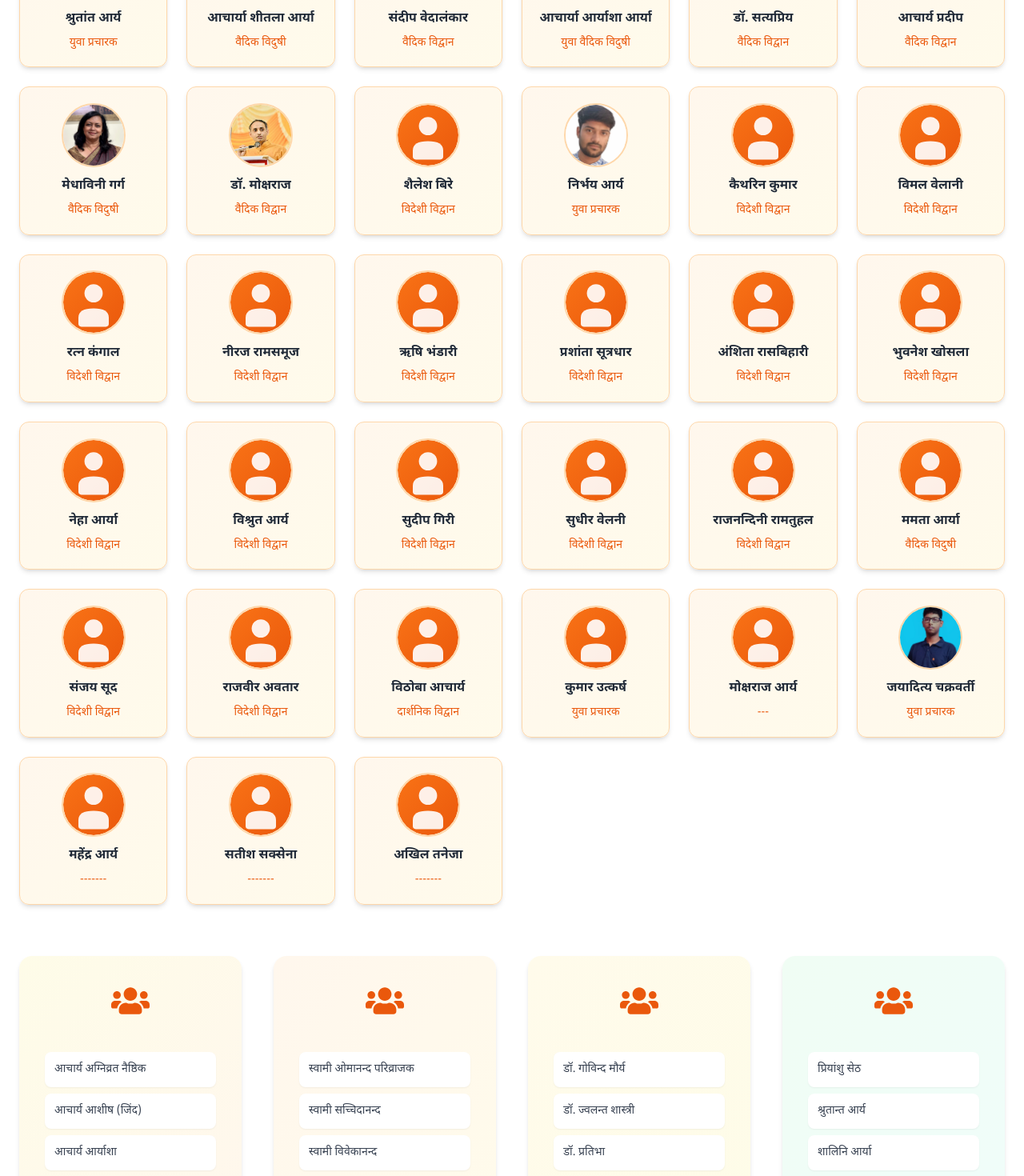
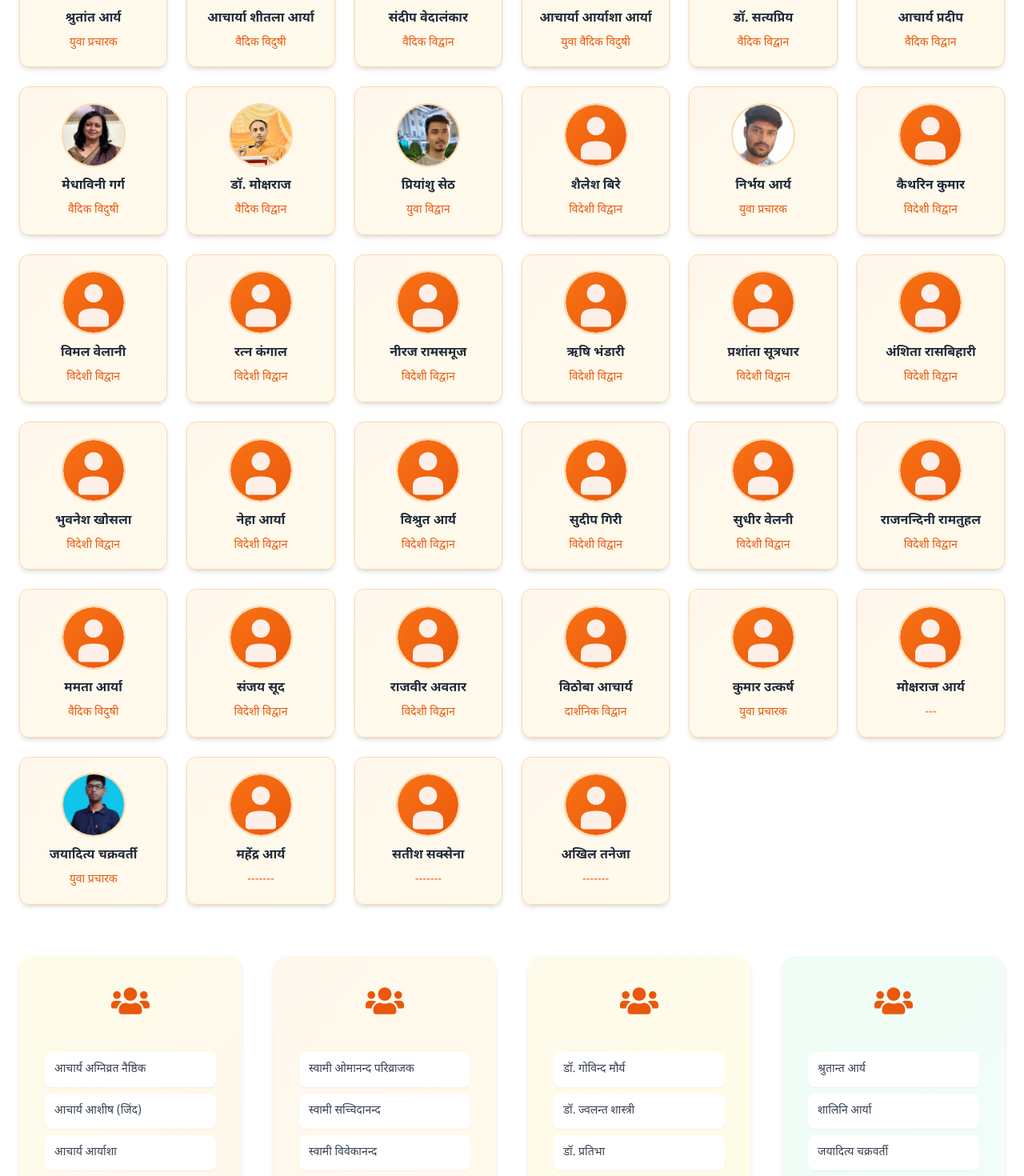
Before and after one commit to Ankitjangid33/maha-samelan-2025, a React (Create React App) app: page / in a window 1280 px wide. Shown: the part 8240-9710 px from the top of the page at 80% size. Built offline with nearby package versions, Linux system fonts and the light colour scheme.

Commit message:
update profile

```diff
--- a/src/components/Speakers.jsx
+++ b/src/components/Speakers.jsx
@@ -320,6 +320,11 @@ const Speakers = () => {
       image: "/मोक्षराज.jpg",
     },
     {
+      name: "प्रियांशु सेठ",
+      specialty: "युवा विद्वान",
+      image: "/priyanshu-seth.jpg",
+    },
+    {
       name: "शैलेश बिरे",
       specialty: "विदेशी विद्वान",
       image: "/default-profile.svg",
@@ -501,7 +506,6 @@ const Speakers = () => {
     {
       title: "",
       speakers: [
-        "प्रियांशु सेठ",
         "श्रुतान्त आर्य",
         "शालिनि आर्या",
         "जयादित्य चक्रवर्ती",
```
Also changed, not shown: public/priyanshu-seth.jpg (added).
